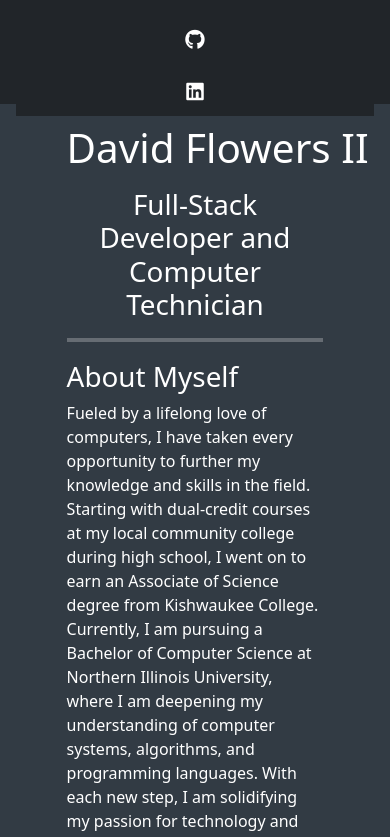
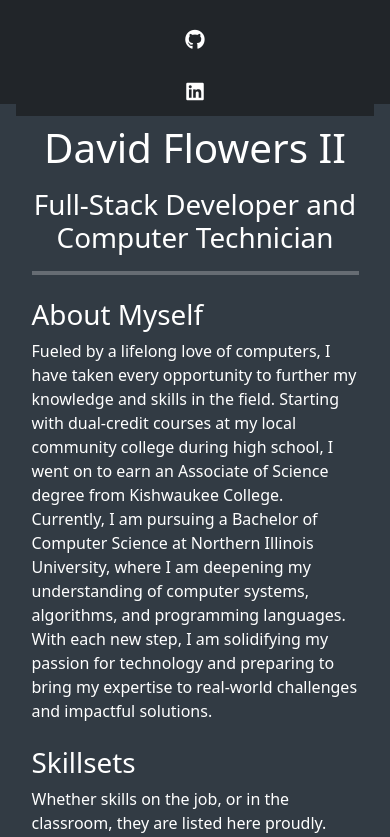
Before and after one commit to Master449/resume-overhaul, a Vue app: page / in a window 390 px wide. Shown: the part 740-1577 px from the top of the page. Built offline with nearby package versions, Linux system fonts and the light colour scheme; what vue-awesome-sidebar would draw is missing.

Commit message:
Fixed some styling issues for mobile.

```diff
--- a/src/components/experience-compo.vue
+++ b/src/components/experience-compo.vue
@@ -17,7 +17,7 @@ export default {
                     title: "Junior Scan Coordinator",
                     start: "January 2021",
                     end: "May 2022",
-                    info: "Experienced Scan Coordinator with expertise in efficiently managing high-volume scanning projects using technical software and equipment. Strong organizational, communication and collaboration skills with a proven ability to handle confidential information."
+                    info: "Experienced Scan Coordinator with expertise in efficiently managing high-volume scanning projects. Proficient in technical software and equipment. Strong organizational, communication, and collaboration skills. Additional responsibilities include night shift coordination and supporting stockers."
                 },
                 {
                     logo: "/img/Jewel-Osco.png",
--- a/src/components/index-compo.vue
+++ b/src/components/index-compo.vue
@@ -200,6 +200,10 @@ h1 {
         white-space: nowrap;
     }
 
+    .container {
+        width: 100%;
+    }
+
     .content {
         text-align: left;
         font-size: 12pt;
```
